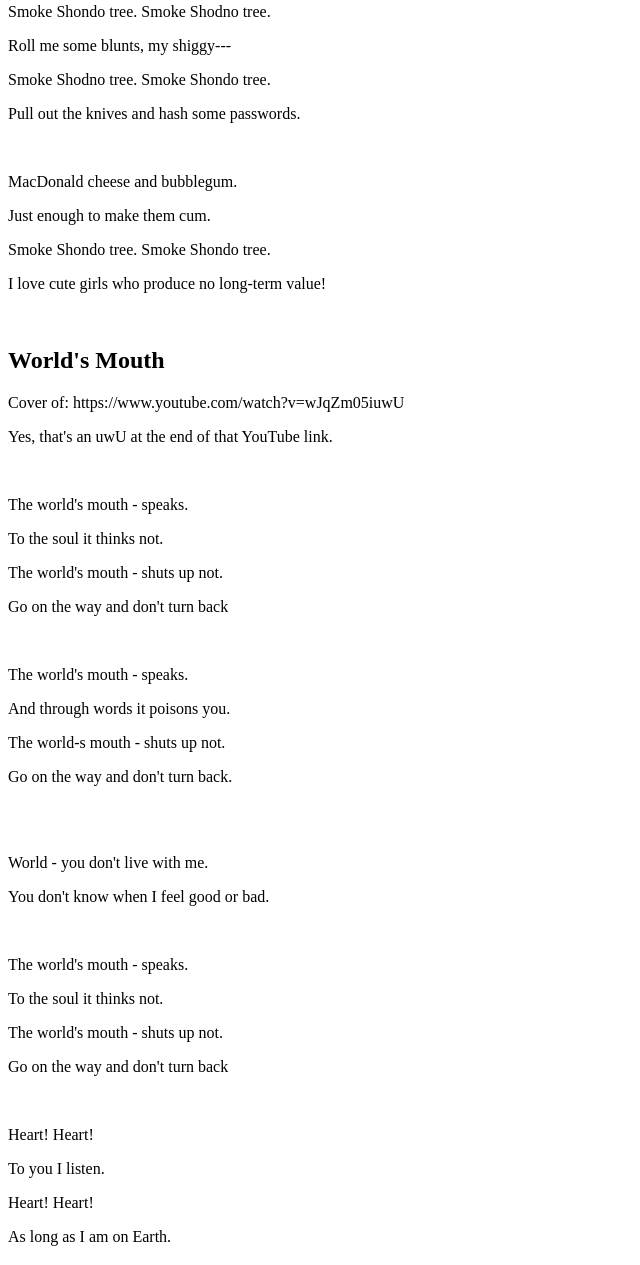
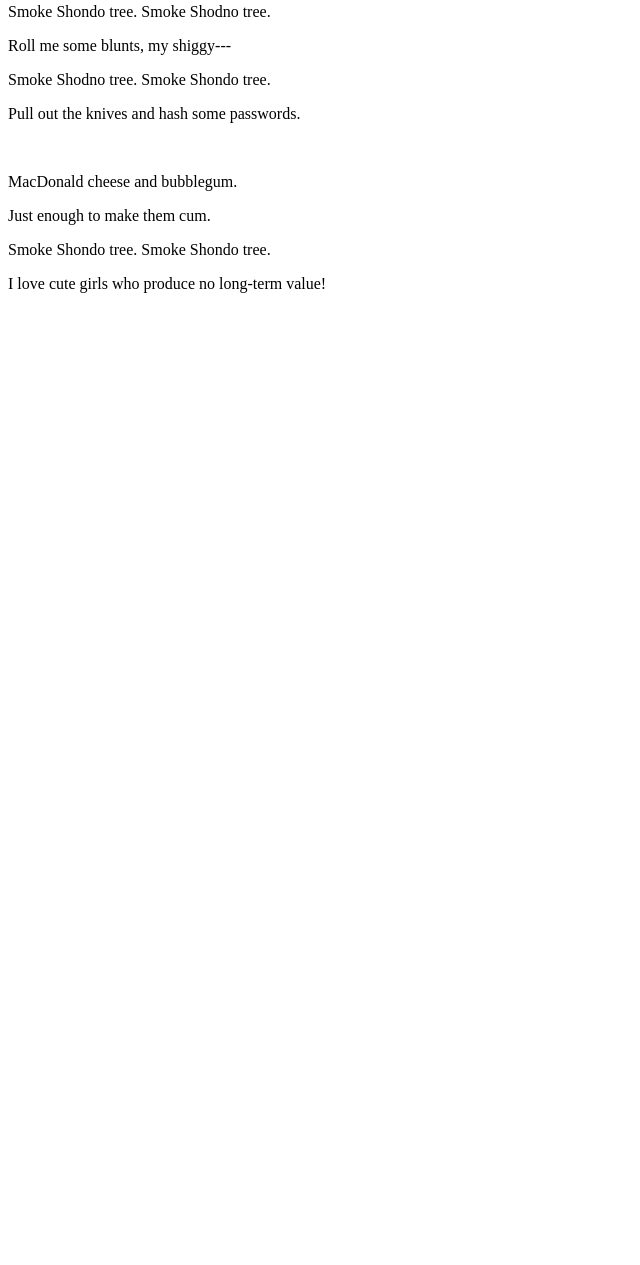
Before and after one commit to infidday/infidday.github.io, a plain HTML site: page phasechristmas/index.html in a window 1280 px wide. Shown: the part 10735-12000 px from the top of the page, without its empty margins (0-640 px from the left). After the commit the page ends 11044 px from the top, so only its background shows below. Drawn offline with Linux system fonts and the light colour scheme.

Commit message:
Update index.html

```diff
--- a/phasechristmas/index.html
+++ b/phasechristmas/index.html
@@ -336,58 +336,5 @@
 	<p>Just enough to make them cum.</p>
 	<p>Smoke Shondo tree. Smoke Shondo tree.</p>
 	<p>I love cute girls who produce no long-term value!</p>
-	</br>
-
-	<h2>World's Mouth</h2>
-	<p>Cover of: https://www.youtube.com/watch?v=wJqZm05iuwU</p>
-	<p>Yes, that's an uwU at the end of that YouTube link.</p>
-	</br>
-	<p>The world's mouth - speaks.</p>
-	<p>To the soul it thinks not.</p>
-	<p>The world's mouth - shuts up not.</p>
-	<p>Go on the way and don't turn back</p>
-	</br>
-	<p>The world's mouth - speaks.</p>
-	<p>And through words it poisons you.</p>
-	<p>The world-s mouth - shuts up not.</p>
-	<p>Go on the way and don't turn back.</p>
-	</br>
-	</br>
-	<p>World - you don't live with me.</p>
-	<p>You don't know when I feel good or bad.</p>
-	</br>
-	<p>The world's mouth - speaks.</p>
-	<p>To the soul it thinks not.</p>
-	<p>The world's mouth - shuts up not.</p>
-	<p>Go on the way and don't turn back</p>
-	</br>
-	<p>Heart! Heart!</p>
-	<p>To you I listen.</p>
-	<p>Heart! Heart!</p>
-	<p>As long as I am on Earth.</p>
-	</br>
-	<p>You know my mistakes.</p>
-	<p>And make white my nights.</p>
-	<p>You wipe with your sponge</p>
-	<p>My sorrows.</p>
-	</br>
-	</br>
-	<p>World - if you don't like it.</p>
-	<p>Suffer you for me.</p>
-	</br>
-	<p>The world's mouth - speaks.</p>
-	<p>To the soul it thinks not.</p>
-	<p>The world's mouth - shuts up not.</p>
-	<p>Go on the way and don't turn back</p>
-	</br>
-	<p>Heart! Heart!</p>
-	<p>To you I listen.</p>
-	<p>Heart! Heart!</p>
-	<p>As long as I am on Earth.</p>
-	</br>
-	<p>You know my mistakes.</p>
-	<p>And make white my nights.</p>
-	<p>You wipe with your sponge</p>
-	<p>My sorrows.</p>
 </body>
 </html>
```
